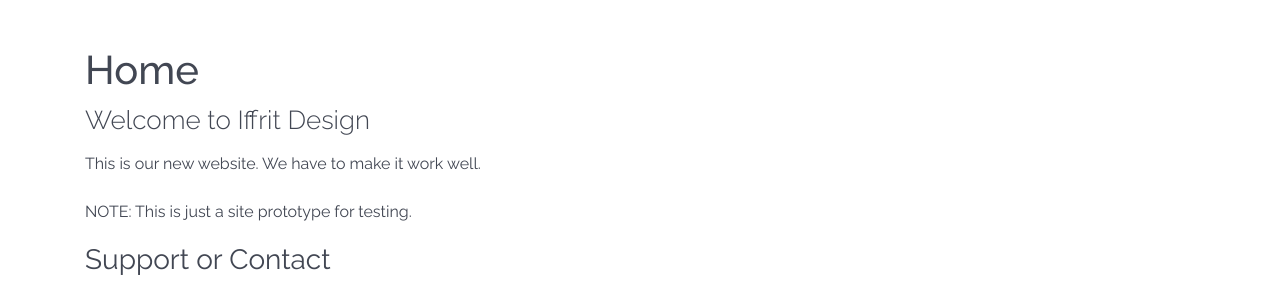
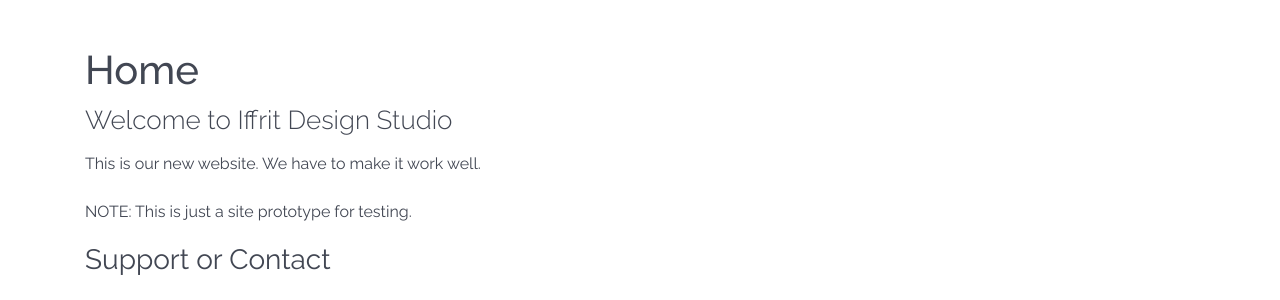
Before and after one commit to Iffrit-Studio/iffrit-website, a Jekyll site: the page built from index.md, in a window 1280 px wide. Shown: the part 944-1244 px from the top of the page. Built offline with Jekyll 4.4.1, drawn with Linux system fonts in a browser that asks for light colours; nearby versions of some CDN libraries; some web fonts are replaced.

```diff
--- a/index.md
+++ b/index.md
@@ -6,7 +6,7 @@ author: Iffrit Team
 
 # Home
 
-## Welcome to Iffrit Design
+## Welcome to Iffrit Design Studio
 
 This is our new website. We have to make it work well.
 
```
